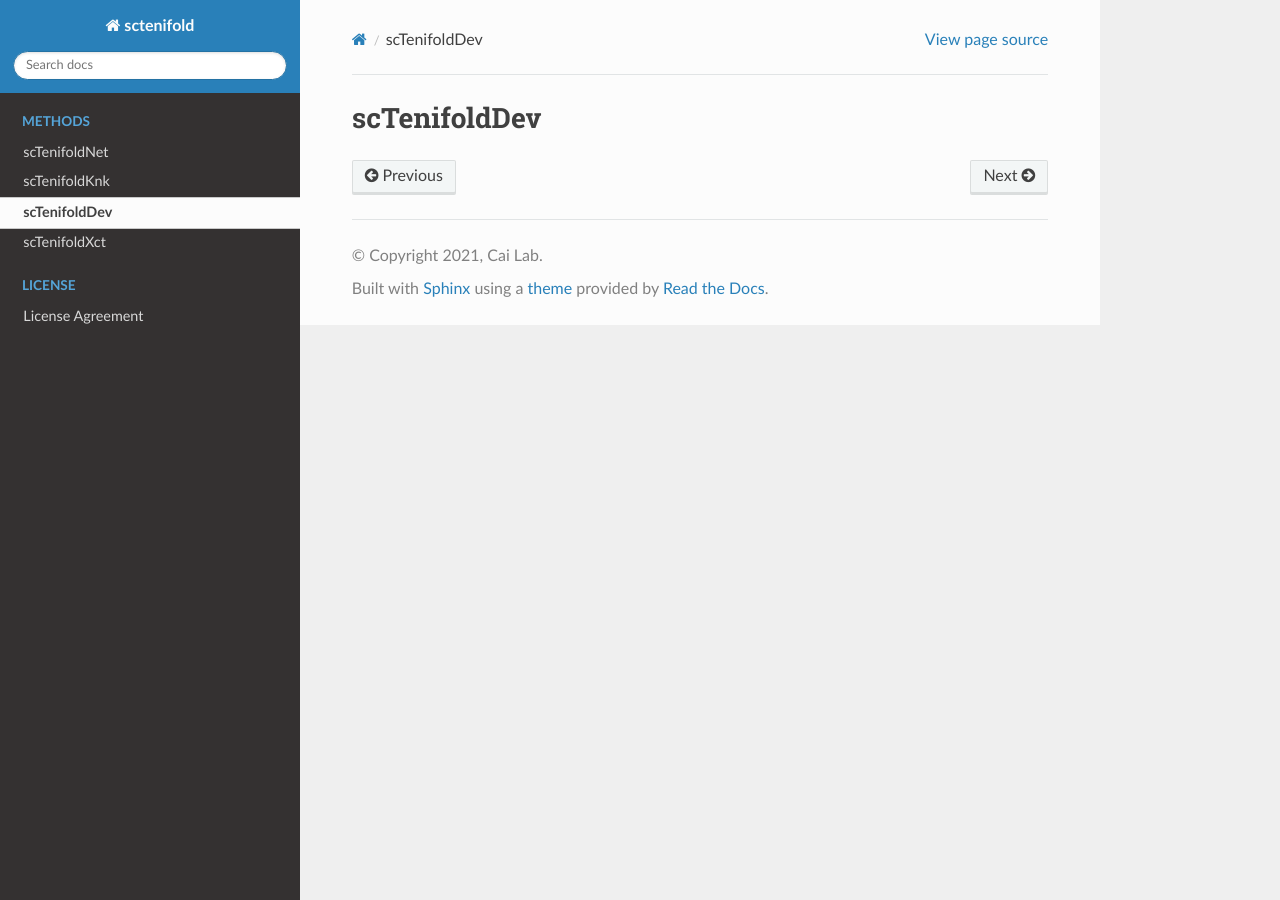
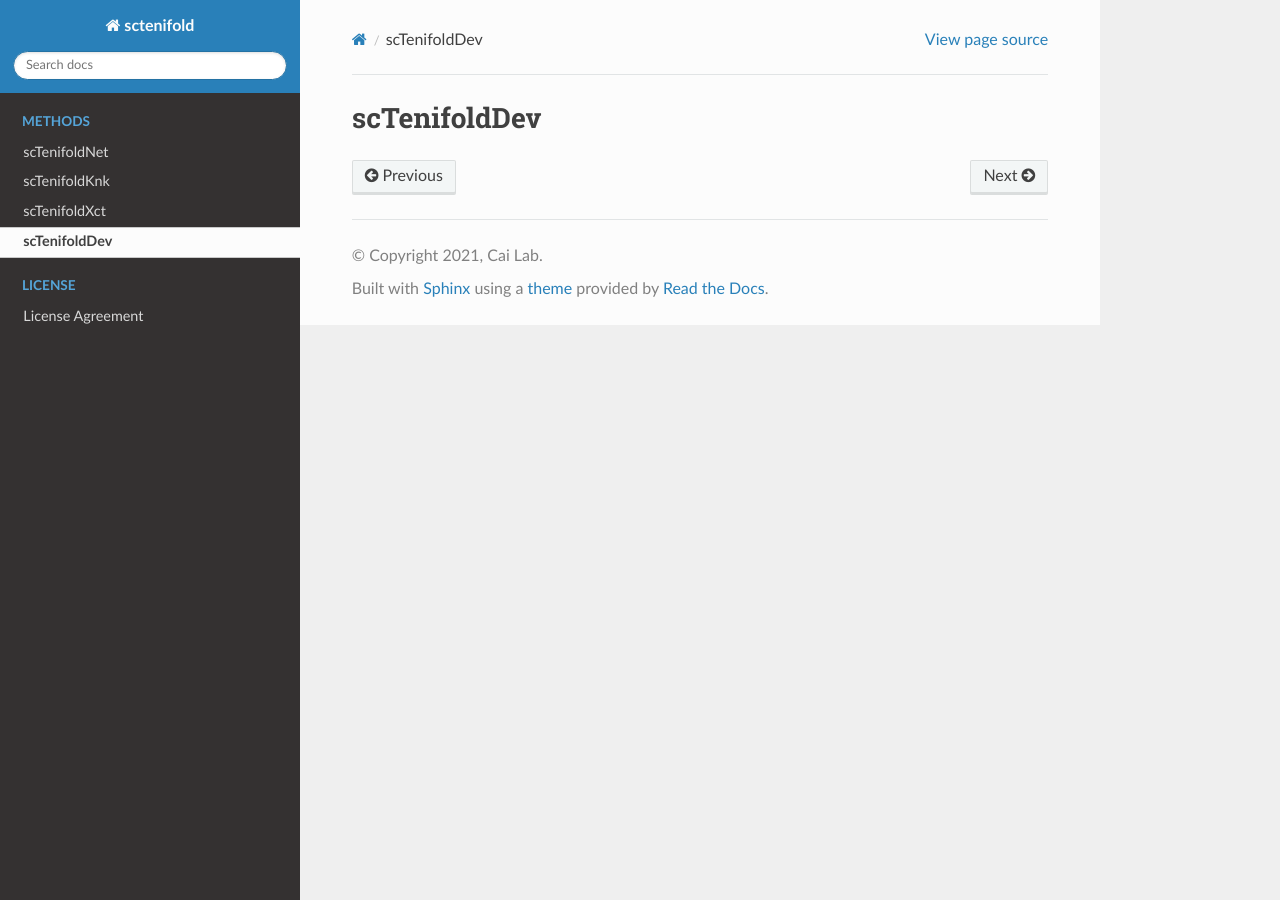
Before and after one commit to scTenifold/scTenifold.github.io, a Sphinx documentation site: the page built from docs/sctenifolddev.rst, in a window 1280 px wide. Built offline with Sphinx 7.4.7 and the Read the Docs theme 2.0.0, drawn with Linux system fonts in a browser that asks for light colours.

```diff
--- a/docs/index.rst
+++ b/docs/index.rst
@@ -13,8 +13,8 @@ Welcome to `scTenifold` documentation!
 
    sctenifoldnet
    sctenifoldknk
+   sctenifoldxct
    sctenifolddev
-   sctenifoldxct
 
 .. toctree::
    :maxdepth: 1
```
